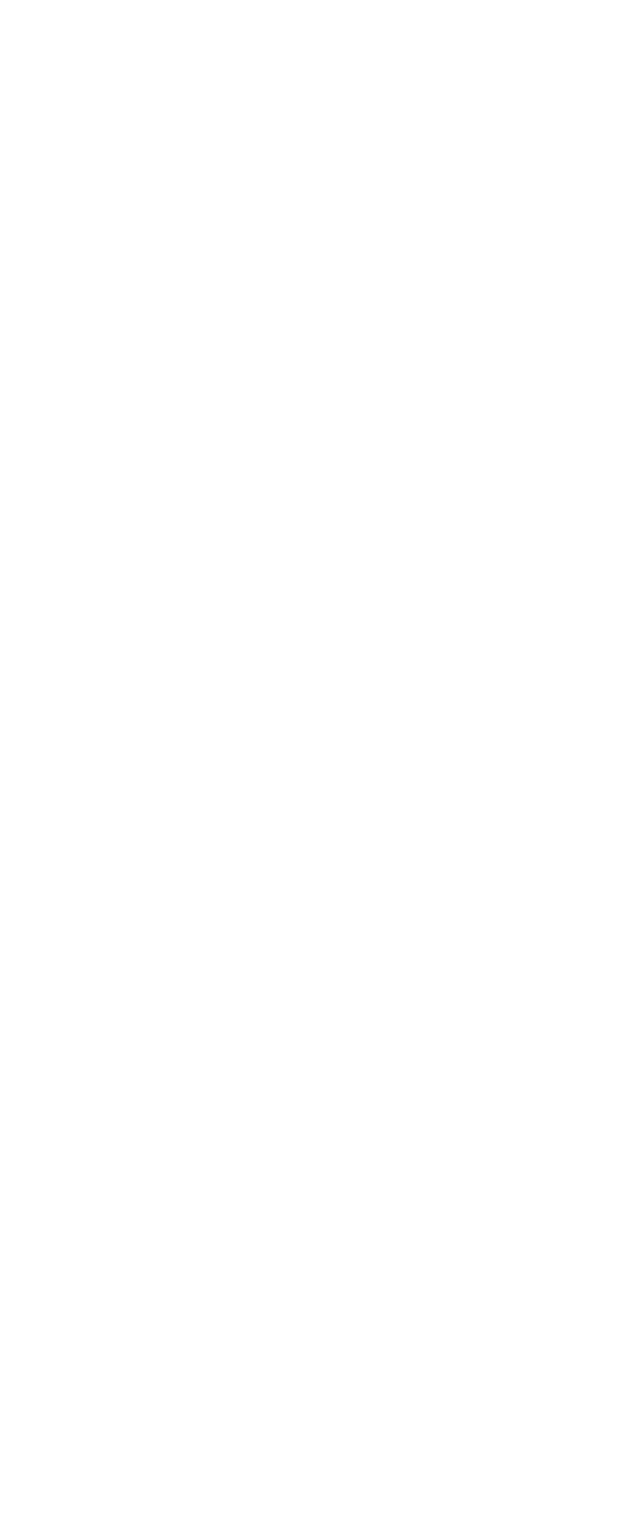
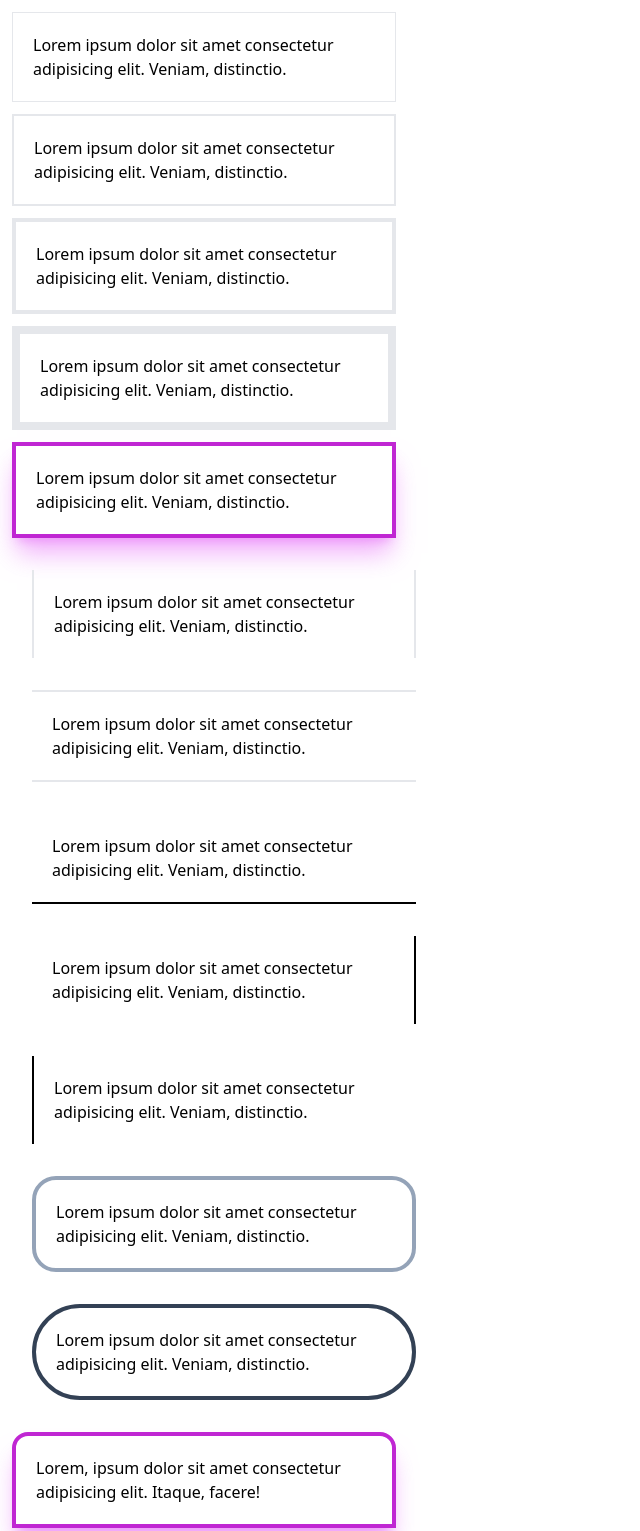
Before and after one commit to JhamanCodes/Tailwind-CSS, a plain HTML site: page 08-borders/index.html in a window 1280 px wide. Shown: the top 1531 px of the page, without its empty margins (0-640 px from the left). Before the commit the page ends 800 px from the top, so only its background shows below. Drawn offline with nearby package versions, Linux system fonts and the light colour scheme.

Commit message:
Practice border, border radius, and outline utility classes.

```diff
--- a/08-borders/index.html
+++ b/08-borders/index.html
@@ -9,10 +9,49 @@
   </head>
   <body>
     <!-- Border Width & Colors -->
+      <div class="w-96 m-3 p-5 border">
+        Lorem ipsum dolor sit amet consectetur adipisicing elit. Veniam, distinctio.
+      </div>
+      <div class="w-96 m-3 p-5 border-2">
+        Lorem ipsum dolor sit amet consectetur adipisicing elit. Veniam, distinctio.
+      </div>
+      <div class="w-96 m-3 p-5 border-4">
+        Lorem ipsum dolor sit amet consectetur adipisicing elit. Veniam, distinctio.
+      </div>
+      <div class="w-96 m-3 p-5 border-8">
+        Lorem ipsum dolor sit amet consectetur adipisicing elit. Veniam, distinctio.
+      </div>
+      <div class="w-96 m-3 p-5 border-4 border-fuchsia-600 shadow-xl shadow-fuchsia-400/60">
+        Lorem ipsum dolor sit amet consectetur adipisicing elit. Veniam, distinctio.
+      </div>
+      <div class="w-96 m-8 p-5 border-x-2">
+        Lorem ipsum dolor sit amet consectetur adipisicing elit. Veniam, distinctio.
+      </div>
+      <div class="w-96 m-8 p-5 border-y-2">
+        Lorem ipsum dolor sit amet consectetur adipisicing elit. Veniam, distinctio.
+      </div>
 
+      <div class="w-96 m-8 p-5 border-b-2 border-black">
+        Lorem ipsum dolor sit amet consectetur adipisicing elit. Veniam, distinctio.
+      </div>
+      <div class="w-96 m-8 p-5 border-r-2 border-black">
+        Lorem ipsum dolor sit amet consectetur adipisicing elit. Veniam, distinctio.
+      </div>
+      <div class="w-96 m-8 p-5 border-l-2 border-black">
+        Lorem ipsum dolor sit amet consectetur adipisicing elit. Veniam, distinctio.
+      </div>
     <!-- Border Radius -->
-
+    <div class="w-96 m-8 p-5 border-4 border-slate-400 rounded-3xl">
+      Lorem ipsum dolor sit amet consectetur adipisicing elit. Veniam, distinctio.
+    </div>
+    <div class="w-96 m-8 p-5 border-4 border-slate-700
+    rounded-full">
+      Lorem ipsum dolor sit amet consectetur adipisicing elit. Veniam, distinctio.
+    </div>
+    <div class="w-96 m-3 p-5 border-4 border-fuchsia-600 shadow-xl shadow-fuchsia-400/60 rounded-t-2xl">Lorem, ipsum dolor sit amet consectetur adipisicing elit. Itaque, facere!</div>
+    <div class="w-96 m-3 p-5 border-4 border-fuchsia-600 shadow-xl shadow-fuchsia-400/60 rounded-b-2xl">Lorem, ipsum dolor sit amet consectetur adipisicing elit. Itaque, facere!</div>
     <!-- Outline -->
+    <button class="w-44 outline outline-8 outline-red-700/60 mt-12">Subscribe</button>
   </body>
 </html>
 
```
